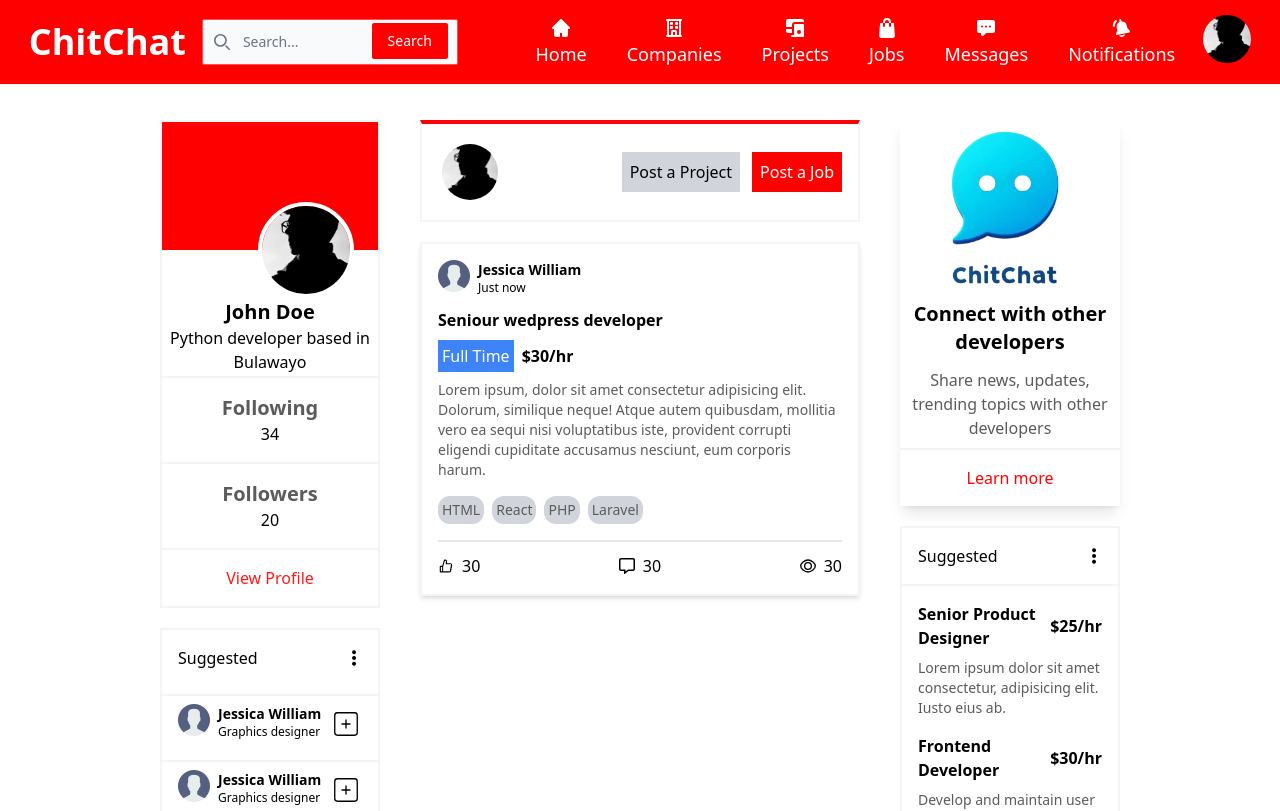
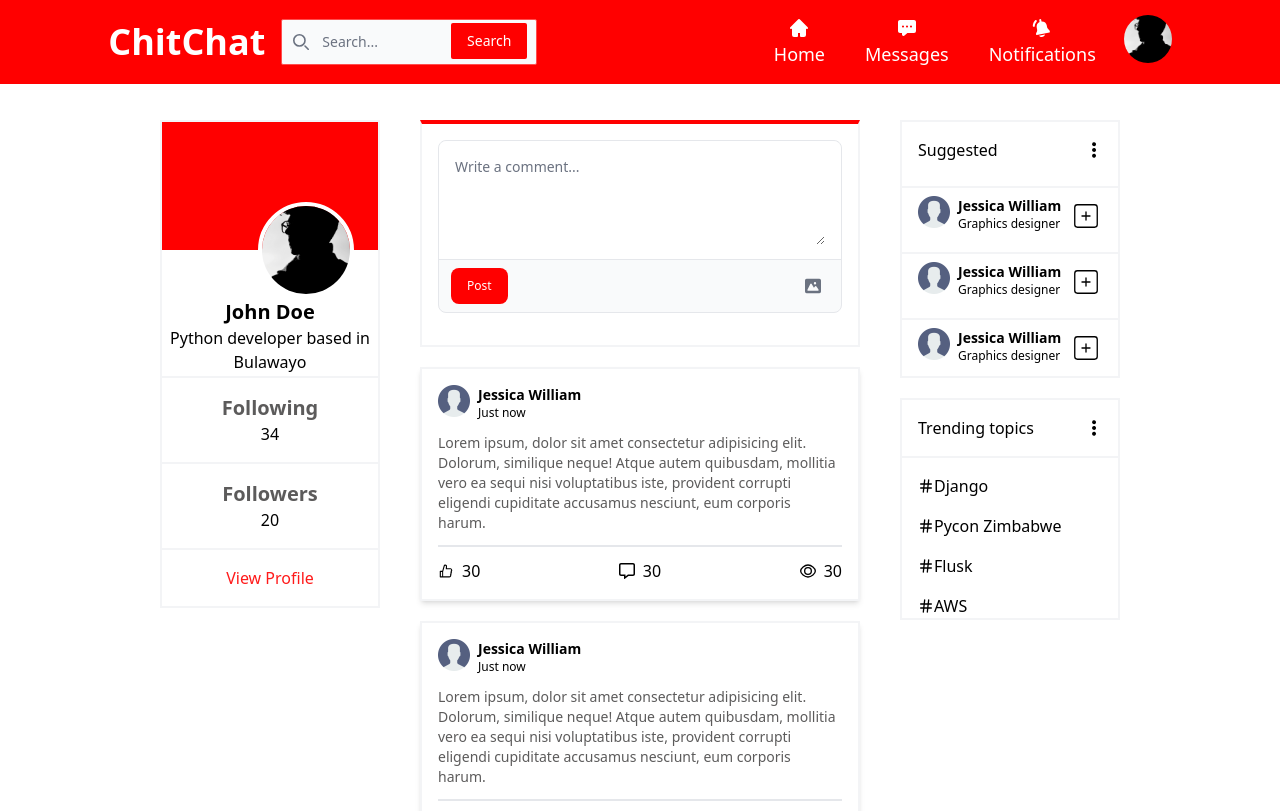
Before and after one commit to PythonBulawayo/ChitChat, a React (Vite) app in the folder frontend/: page / in a window 1280 px wide. Shown: the top 811 px of the page. Built offline with nearby package versions, Linux system fonts and the light colour scheme.

Commit message:
removed unnecessary components

```diff
--- a/frontend/src/App.jsx
+++ b/frontend/src/App.jsx
@@ -4,9 +4,6 @@ import { Routes, Route } from "react-router-dom";
 import React from "react";
 import { Home } from "./pages/Home/HomePage";
 import { NavBar } from "./components/NavBar/NavBar";
-import JobsPage from "./pages/Jobs/JobsPage";
-import Campanies from "./pages/Campanies/CampaniesPage";
-import Projects from "./pages/projects/ProjectsPage";
 import MessagesPage from "./pages/Messages/MessagesPage";
 import ProfilesPage from "./pages/profile/ProfilesPage";
 import NotificationsPage from "./pages/Notifications/NotificationsPage";
@@ -20,10 +17,7 @@ function App() {
 					<Route path="/" element={<Home />} />
 					<Route path="/login" element={<Login />} />;
 					<Route path="/signup" element={<SignUpView />} />
-					<Route path="/jobs" element={<JobsPage />} />
-					<Route path="/campanies" element={<Campanies />} />
 					<Route path="/notifications" element={<NotificationsPage />} />
-					<Route path="/projects" element={<Projects />} />
 					<Route path="/messages" element={<MessagesPage />} />
 					<Route path="/profile/:username" element={<ProfilesPage />} />
 				</Routes>
--- a/frontend/src/components/Home/CreatePost.tsx
+++ b/frontend/src/components/Home/CreatePost.tsx
@@ -1,30 +1,49 @@
 import React from "react";
-import { images } from "../../constants";
 
 const CreatePost = () => {
 	return (
-		<div className="p-4 w-full border-t-4 border-t-primary-500 border-r-2 border-l-2 border-b-2 border-gray-100 flex justify-between">
-			<div className="md:w-[4rem] md:h-[4rem] h-[4rem] w-[4rem] rounded-full border-4 border-white flex items-center justify-between">
-                <img src={images.profilePicture} alt="profile" className="object-cover w-full h-full rounded-full" />
+		<div className="p-4 w-full border-t-4 border-t-primary-500 border-r-2 border-l-2 border-b-2 border-gray-100">
+			<form>
+				<div className="w-full mb-4 border border-gray-200 rounded-lg bg-gray-50 dark:bg-gray-700 dark:border-gray-600">
+					<div className="px-4 py-2 bg-white rounded-t-lg dark:bg-gray-800">
+						<label htmlFor="comment" className="sr-only">
+							Your comment
+						</label>
+						<textarea
+							id="comment"
+							rows={4}
+							className="w-full px-0 text-sm text-gray-900 bg-white border-0 dark:bg-gray-800 focus:ring-0 dark:text-white dark:placeholder-gray-400"
+							placeholder="Write a comment..."
+							required
+						></textarea>
 					</div>
-			<div className="flex gap-3 items-center">
+					<div className="flex items-center justify-between px-3 py-2 border-t dark:border-gray-600">
 						<button
-					className="p-2 bg-gray-300"
-					onClick={() => {
-						//!TODO add create project feature
-					}}
+							type="submit"
+							className="inline-flex items-center py-2.5 px-4 text-xs font-medium text-center text-white bg-primary-500  rounded-lg"
 						>
-					Post a Project
+							Post
 						</button>
+						<div className="flex ps-0 space-x-1 rtl:space-x-reverse sm:ps-2">
 							<button
-					className="p-2 bg-primary-500 text-white"
-					onClick={() => {
-						//!TODO add create job feature
-					}}
+								type="button"
+								className="inline-flex justify-center items-center p-2 text-gray-500 rounded cursor-pointer hover:text-gray-900 hover:bg-gray-100 dark:text-gray-400 dark:hover:text-white dark:hover:bg-gray-600"
 							>
-					Post a Job
+								<svg
+									className="w-4 h-4"
+									aria-hidden="true"
+									xmlns="http://www.w3.org/2000/svg"
+									fill="currentColor"
+									viewBox="0 0 20 18"
+								>
+									<path d="M18 0H2a2 2 0 0 0-2 2v14a2 2 0 0 0 2 2h16a2 2 0 0 0 2-2V2a2 2 0 0 0-2-2Zm-5.5 4a1.5 1.5 0 1 1 0 3 1.5 1.5 0 0 1 0-3Zm4.376 10.481A1 1 0 0 1 16 15H4a1 1 0 0 1-.895-1.447l3.5-7A1 1 0 0 1 7.468 6a.965.965 0 0 1 .9.5l2.775 4.757 1.546-1.887a1 1 0 0 1 1.618.1l2.541 4a1 1 0 0 1 .028 1.011Z" />
+								</svg>
+								<span className="sr-only">Upload image</span>
 							</button>
 						</div>
+					</div>
+				</div>
+			</form>
 		</div>
 	);
 };
--- a/frontend/src/components/Home/MainCanvas.tsx
+++ b/frontend/src/components/Home/MainCanvas.tsx
@@ -7,7 +7,11 @@ const MainCanvas = () => {
 		<div className="w-full flex flex-col space-y-5">
 			<CreatePost />
 			<Post />
-
+            <Post />
+            <Post />
+            <Post />
+            <Post />
+            <Post />
 		</div>
 	);
 };
--- a/frontend/src/components/Home/RightSIdeBar.tsx
+++ /dev/null
@@ -1,30 +0,0 @@
-import React from "react";
-import { images } from "../../constants";
-
-const RightSIdeBar = () => {
-	return (
-		<div className="w-full shadow-lg">
-			<div className="flex flex-col space-y-3 items-center justify-center p-2">
-				<img
-					src={images.chitchatlogo}
-					alt="logo"
-					className="object-fill h-[10rem]"
-				/>
-				<h1 className="text-xl font-bold text-center">
-					Connect with other developers
-				</h1>
-				<p className="text-base font-normal text-center text-subheading-100">
-					Share news, updates, trending topics with other developers
-				</p>
-			</div>
-			<div className="border-t-2 border-gray-100 w-full flex items-center justify-center p-4">
-				{/*	TODO link with external page to display more information */}
-				<a className="text-primary-500" href="/">
-					Learn more
-				</a>
-			</div>
-		</div>
-	);
-};
-
-export default RightSIdeBar;
--- a/frontend/src/components/Home/TopJobs.tsx
+++ b/frontend/src/components/Home/TrendingTopics.tsx
@@ -1,12 +1,12 @@
 import React from "react";
 import { SlOptionsVertical } from "react-icons/sl";
-import TobJobCard from "../common/TobJobCard";
+import Trending from "../common/Trending";
 
-const TopJobs = () => {
+const TrendingTopic = () => {
 	return (
 		<div className="border-2 border-gray-100 bg-white">
 			<div className="flex justify-between items-center border-b-2 border-gray-100 p-4">
-				<h2>Suggested</h2>
+				<h2>Trending topics</h2>
 				<button
 					onClick={() => {
 						//!TODO implement a dropdown
@@ -15,9 +15,9 @@ const TopJobs = () => {
 					<SlOptionsVertical />
 				</button>
 			</div>
-            <TobJobCard/>
+			<Trending />
 		</div>
 	);
 };
 
-export default TopJobs;
+export default TrendingTopic;
--- a/frontend/src/components/NavBar/NavButtons.tsx
+++ b/frontend/src/components/NavBar/NavButtons.tsx
@@ -45,89 +45,7 @@ const NavButtons = () => {
 					<span className="block md:hidden lg:block">Home</span>
 				</Link>
 			</li>
-			<li className="flex md:flex-col flex-row justify-start md:justify-center items-center cursor-pointer group hover:text-primary-100">
-				<Link
-					to="/campanies"
-					className="py-1 px-3 text-white text-lg group-hover:text-primary-100 flex lg:flex-col lg:gap-0 gap-4 items-center"
-					aria-current="page"
-				>
-					<svg
-						className="w-8 h-8 lg:w-6 lg:h-6 text-white dark:text-white group-hover:text-primary-100"
-						aria-hidden="true"
-						xmlns="http://www.w3.org/2000/svg"
-						width="24"
-						height="24"
-						fill="none"
-						viewBox="0 0 24 24"
-					>
-						<path
-							stroke="currentColor"
-							strokeLinecap="round"
-							strokeLinejoin="round"
-							strokeWidth="2"
-							d="M6 4h12M6 4v16M6 4H5m13 0v16m0-16h1m-1 16H6m12 0h1M6 20H5M9 7h1v1H9V7Zm5 0h1v1h-1V7Zm-5 4h1v1H9v-1Zm5 0h1v1h-1v-1Zm-3 4h2a1 1 0 0 1 1 1v4h-4v-4a1 1 0 0 1 1-1Z"
-						/>
-					</svg>
-
-					<span className="block md:hidden lg:block">Companies</span>
-				</Link>
-			</li>
-			<li className="flex md:flex-col flex-row justify-start md:justify-center items-center cursor-pointer group hover:text-primary-100">
-				<Link
-					to="/projects"
-					className="py-1 px-3 text-white text-lg group-hover:text-primary-100 flex lg:flex-col lg:gap-0 gap-4 items-center"
-					aria-current="page"
-				>
-					<svg
-						className="w-8 h-8 lg:w-6 lg:h-6 text-white dark:text-white group-hover:text-primary-100"
-						aria-hidden="true"
-						xmlns="http://www.w3.org/2000/svg"
-						width="24"
-						height="24"
-						fill="currentColor"
-						viewBox="0 0 24 24"
-					>
-						<path
-							fillRule="evenodd"
-							d="M12 8a1 1 0 0 0-1 1v10H9a1 1 0 1 0 0 2h11a1 1 0 0 0 1-1V9a1 1 0 0 0-1-1h-8Zm4 10a2 2 0 1 1 0-4 2 2 0 0 1 0 4Z"
-							clipRule="evenodd"
-						/>
-						<path
-							fillRule="evenodd"
-							d="M5 3a2 2 0 0 0-2 2v6h6V9a3 3 0 0 1 3-3h8c.35 0 .687.06 1 .17V5a2 2 0 0 0-2-2H5Zm4 10H3v2a2 2 0 0 0 2 2h4v-4Z"
-							clipRule="evenodd"
-						/>
-					</svg>
-					<span className="block md:hidden lg:block">Projects</span>
-				</Link>
-			</li>
-
-			<li className="flex md:flex-col flex-row justify-start md:justify-center items-center cursor-pointer group hover:text-primary-100">
-				<Link
-					to="/jobs"
-					className="py-1 px-3 text-white text-lg group-hover:text-primary-100 flex lg:flex-col lg:gap-0 gap-4 items-center"
-					aria-current="page"
-				>
-					<svg
-						className="w-8 h-8 lg:w-6 lg:h-6 text-white dark:text-white group-hover:text-primary-100"
-						aria-hidden="true"
-						xmlns="http://www.w3.org/2000/svg"
-						width="24"
-						height="24"
-						fill="currentColor"
-						viewBox="0 0 24 24"
-					>
-						<path
-							fillRule="evenodd"
-							d="M14 7h-4v3a1 1 0 0 1-2 0V7H6a1 1 0 0 0-.997.923l-.917 11.924A2 2 0 0 0 6.08 22h11.84a2 2 0 0 0 1.994-2.153l-.917-11.924A1 1 0 0 0 18 7h-2v3a1 1 0 1 1-2 0V7Zm-2-3a2 2 0 0 0-2 2v1H8V6a4 4 0 0 1 8 0v1h-2V6a2 2 0 0 0-2-2Z"
-							clipRule="evenodd"
-						/>
-					</svg>
-
-					<span className="block md:hidden lg:block">Jobs</span>
-				</Link>
-			</li>
-			<li className="flex md:flex-col flex-row justify-start md:justify-center items-center cursor-pointer group hover:text-primary-100">
+				<li className="flex md:flex-col flex-row justify-start md:justify-center items-center cursor-pointer group hover:text-primary-100">
 				<Link
 					to="/messages"
 					className="py-1 px-3 text-white text-lg group-hover:text-primary-100 flex lg:flex-col lg:gap-0 gap-4 items-center"
--- a/frontend/src/components/common/Post.tsx
+++ b/frontend/src/components/common/Post.tsx
@@ -10,8 +10,6 @@ const techSTack = ["HTML", "React", "PHP", "Laravel"];
 
 const Post = () => {
 	const createdAt = "21-01-2024";
-	const title = "Seniour wedpress developer";
-	const price = "$30/hr";
 	const numberoflIkes = 30;
 	return (
 		<div className="w-full border-2 border-gray-100 p-4 shadow-md">
@@ -27,22 +25,12 @@ const Post = () => {
 				</div>
 			</div>
 			<div className="my-2">
-				<p className="font-bold">{title}</p>
-				<div className="flex gap-2 my-2 items-center">
-					<div className="bg-blue-500 p-1 text-white">Full Time</div>
-					<p className="font-bold">{price}</p>
-				</div>
 				<p className="text-subheading-100 text-sm">
 					Lorem ipsum, dolor sit amet consectetur adipisicing elit. Dolorum,
 					similique neque! Atque autem quibusdam, mollitia vero ea sequi nisi
 					voluptatibus iste, provident corrupti eligendi cupiditate accusamus
 					nesciunt, eum corporis harum.
 				</p>
-				<div className="flex flex-wrap my-4 gap-2">
-					{techSTack.map((_, i) => (
-						<TechSTack key={i} title={_} />
-					))}
-				</div>
 			</div>
 			<div className="border-t-2 border-gray-200 my-3"></div>
 			<div className="flex justify-between items-center">
--- a/frontend/src/components/common/TechSTack.tsx
+++ /dev/null
@@ -1,8 +0,0 @@
-import React from "react";
-
-
-const TechSTack = ({ title }: { title: string }) => {
-	return <div className="bg-gray-300 text-subheading-100 rounded-xl p-1 text-sm">{title}</div>;
-};
-
-export default TechSTack;
--- a/frontend/src/components/common/TobJobCard.tsx
+++ /dev/null
@@ -1,52 +0,0 @@
-import React from "react";
-
-const jobs = [
-	{
-		title: "Senior Product Designer",
-		price: "$25/hr",
-		description:
-			"Lorem ipsum dolor sit amet consectetur, adipisicing elit. Iusto eius ab.",
-	},
-	{
-		title: "Frontend Developer",
-		price: "$30/hr",
-		description:
-			"Develop and maintain user interfaces for web applications. Proficient in React and Tailwind CSS.",
-	},
-	{
-		title: "Backend Developer",
-		price: "$35/hr",
-		description:
-			"Responsible for server-side web application logic and integration of the work front-end developers do.",
-	},
-	{
-		title: "Project Manager",
-		price: "$40/hr",
-		description:
-			"Oversee project planning, scheduling, budgeting, and implementation. Ensure projects are completed on time and within budget.",
-	},
-	{
-		title: "UX Researcher",
-		price: "$28/hr",
-		description:
-			"Conduct user research and usability testing to inform design decisions. Analyze user behavior and feedback.",
-	},
-];
-
-const TobJobCard = () => {
-	return (
-		<>
-			{jobs.map(({ title, price, description }) => (
-				<div className="px-4 flex flex-col space-y-2" key={title}>
-					<div className="flex justify-between items-center pt-4">
-						<p className="font-bold">{title}</p>
-						<p className="font-bold text-md">{price}</p>
-					</div>
-					<p className="text-sm text-subheading-100">{description}</p>
-				</div>
-			))}
-		</>
-	);
-};
-
-export default TobJobCard;
--- /dev/null
+++ b/frontend/src/components/common/Trending.tsx
@@ -0,0 +1,22 @@
+import React from "react";
+import { LuHash } from "react-icons/lu";
+import { Link } from "react-router-dom";
+
+const trending = ["Django", "Pycon Zimbabwe", "Flusk", "AWS"];
+
+const Trending = () => {
+	return (
+		<>
+			{trending.map((item, i) => (
+				<div className="px-4 flex flex-col space-y-2" key={i}>
+					<Link to="/" className="flex items-center pt-4">
+						<LuHash />
+						<p className=" text-md">{item}</p>
+					</Link>
+				</div>
+			))}
+		</>
+	);
+};
+
+export default Trending;
--- a/frontend/src/pages/Home/HomePage.tsx
+++ b/frontend/src/pages/Home/HomePage.tsx
@@ -1,9 +1,8 @@
 import React from "react";
 import SideBar from "../../components/Home/SideBar";
 import MainCanvas from "../../components/Home/MainCanvas";
-import RightSIdeBar from "../../components/Home/RightSIdeBar";
 import Suggested from "../../components/Home/Suggested";
-import TopJobs from "../../components/Home/TopJobs";
+import TrendingTopic from "../../components/Home/TrendingTopics";
 
 export const Home = () => {
 	return (
@@ -11,14 +10,13 @@ export const Home = () => {
 			<div className="flex gap-10 mx-auto w-3/4 h-full my-10">
 				<div className="w-1/3 flex flex-col space-y-5">
 					<SideBar />
-					<Suggested />
 				</div>
 				<div className="w-2/3 flex flex-col space-y-4">
 					<MainCanvas />
 				</div>
 				<div className="flex w-1/3 flex-col space-y-5">
-					<RightSIdeBar />
-					<TopJobs />
+					<Suggested />
+					<TrendingTopic />
 				</div>
 			</div>
 		</main>
```
Lines whose indentation alone changed are shown as unchanged.
